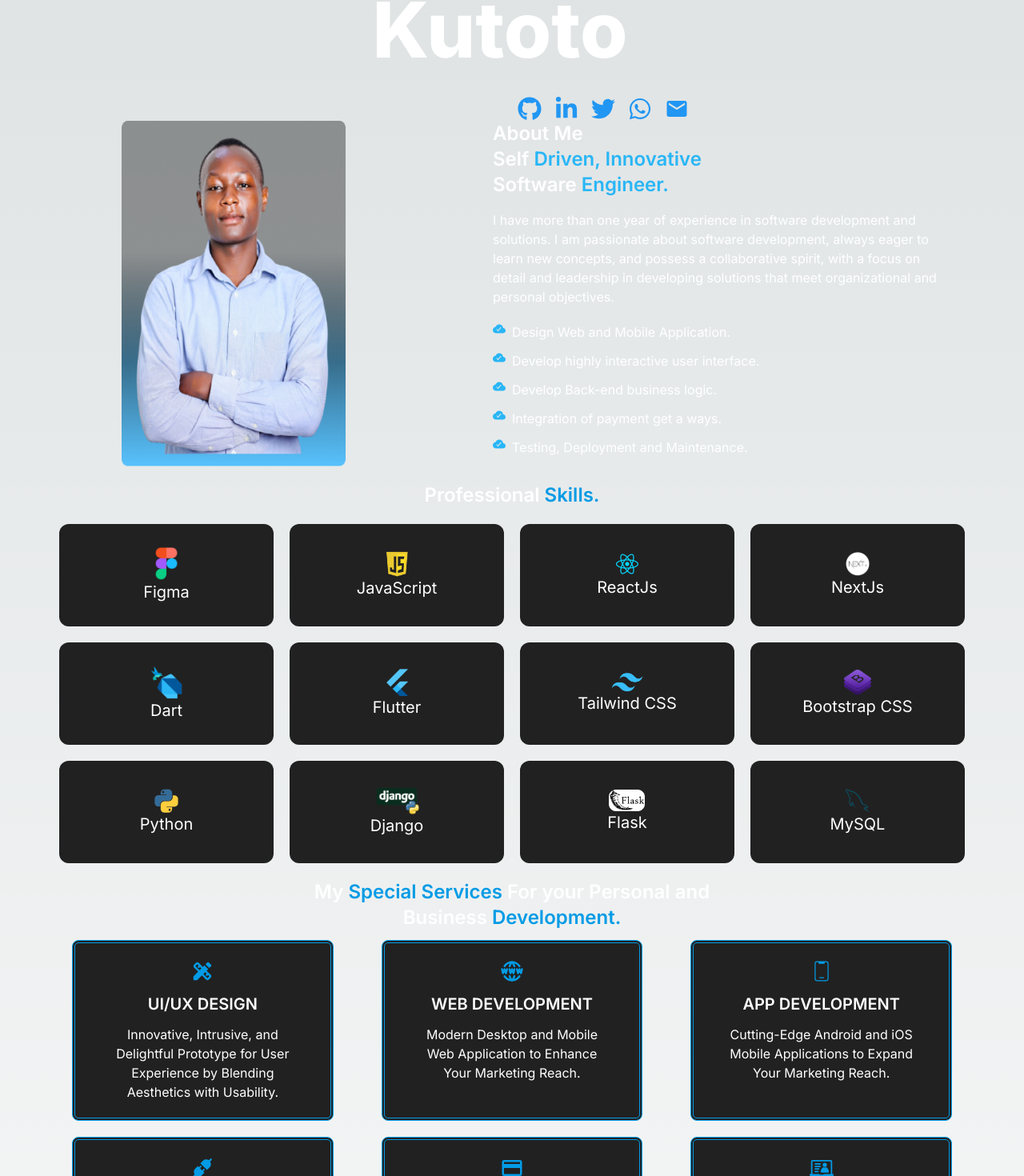
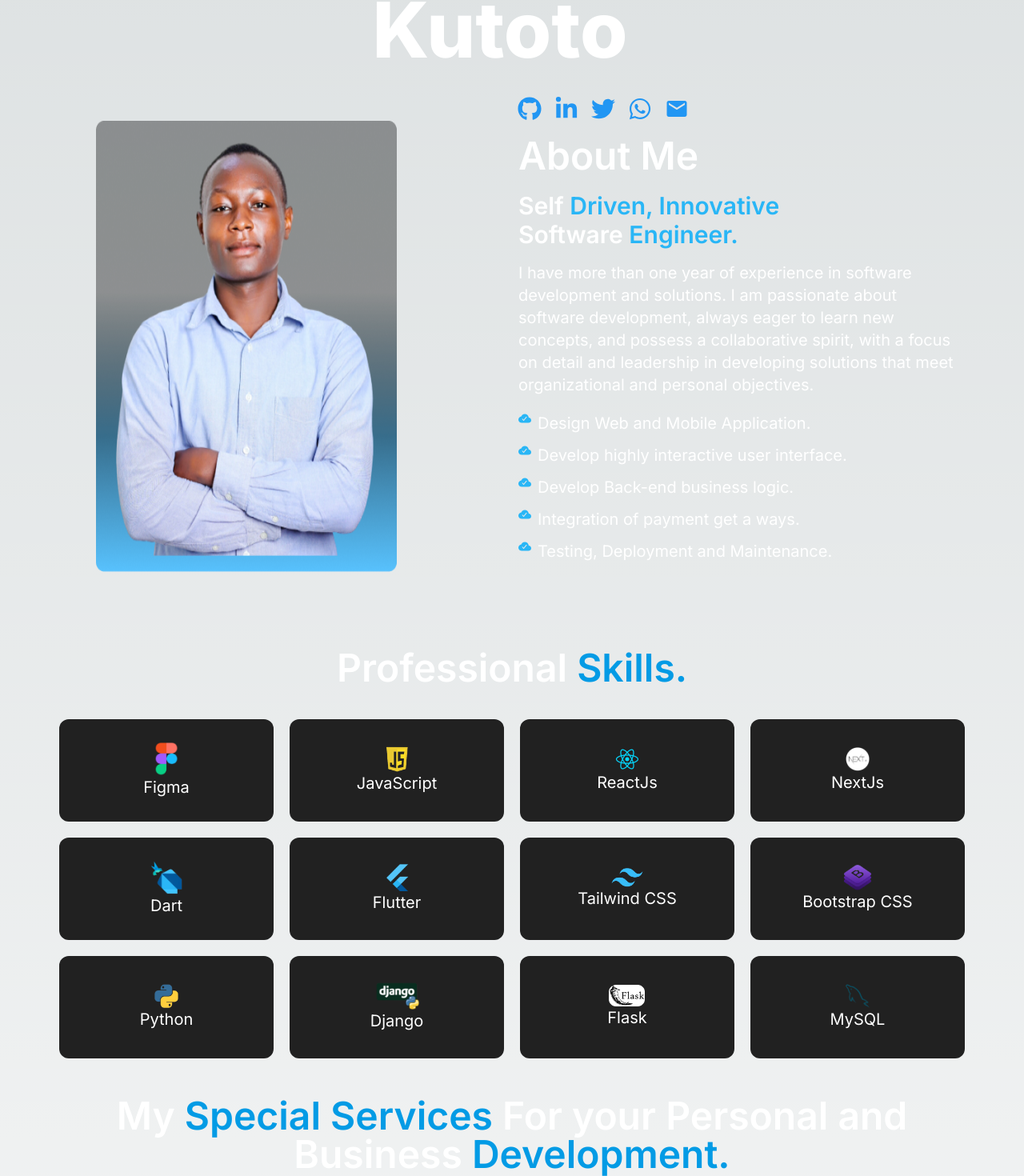
Before and after one commit to gilbert-ku/g.ku, a Next.js app: page / in a window 1280 px wide. Shown: the part 764-2234 px from the top of the page at 80% size. Built offline with nearby package versions, Linux system fonts and the light colour scheme; no server answers.

Commit message:
update font size for headline in project, about, services and skills

```diff
--- a/components/about/About.jsx
+++ b/components/about/About.jsx
@@ -5,7 +5,7 @@ import { IoCloudDoneSharp } from "react-icons/io5";
 const About = () => {
   return (
     <>
-        <section className='flex justify-center items-center mt-10 md:mt-0'>
+        <section className='flex justify-center items-center mt-10 md:mt-0 md:mb-24'>
             <div className=' lg:flex  justify-evenly' id='About'>
 
                 {/* image */}
@@ -14,19 +14,19 @@ const About = () => {
                     width={300}
                     height={300}
                     alt="profile image"
-                    className="px-5 md:pr-0 mt-5 lg:mt-0 hidden lg:block lg:ml-12"
+                    className="px-5 md:pr-0 mt-5 lg:mt-0 hidden lg:block lg:ml-12 w-auto h-auto"
                     loading="lazy"
                 />
 
                 {/* content div */}
-                <div className=' text-white lg:w-1/2 mx-5 lg:pl-20 '>
-                    <h1 className='text-xl md:text-2xl font-semibold text-center lg:text-start'>About Me</h1>
-                    <p className='text-xl text-center md:text-left md:text-2xl font-semibold'>
+                <div className=' text-white lg:w-1/2 mx-5 lg:pl-20 my-auto '>
+                    <h1 className='text-xl md:text-5xl font-semibold text-center lg:text-start md:my-5'>About Me</h1>
+                    <p className='text-xl text-center md:text-left md:text-3xl font-semibold'>
                         Self <span className='text-light-blue-400'>Driven, Innovative</span>
                         <br />
                         Software <span className='text-light-blue-400'>Engineer.</span>
                     </p>
-                    <div className=' text-white pt-4'>
+                    <div className=' text-white pt-4 md:text-xl'>
                         <p >
                         I have more than one year of experience in software development and solutions.
                         I am passionate about software development, always eager to learn new concepts,
@@ -36,11 +36,11 @@ const About = () => {
                     </div>
 
                     <ul className='pt-2'>
-                        <li className='flex my-1 lg:my-3'><IoCloudDoneSharp className='mr-2 text-light-blue-400'/> <span className=''>Design Web and Mobile Application.</span></li>
-                        <li className='flex my-1 lg:my-3'><IoCloudDoneSharp className='mr-2 text-light-blue-400'/> <span className=''>Develop highly interactive user interface.</span></li>{/* such us Mpesa, pay-pal, strip etc. */}
-                        <li className='flex my-1 lg:my-3'><IoCloudDoneSharp className='mr-2 text-light-blue-400'/> <span className=''>Develop Back-end business logic.</span> </li>
-                        <li className='flex my-1 lg:my-3'><IoCloudDoneSharp className='mr-2 text-light-blue-400'/> <span className=''> Integration of payment get a ways.</span></li>
-                        <li className='flex my-1 lg:my-3'><IoCloudDoneSharp className='mr-2 text-light-blue-400'/> <span className=''>Testing, Deployment and Maintenance.</span></li>
+                        <li className='flex my-1 lg:my-3'><IoCloudDoneSharp className='mr-2 text-light-blue-400'/> <span className='md:text-xl'>Design Web and Mobile Application.</span></li>
+                        <li className='flex my-1 lg:my-3'><IoCloudDoneSharp className='mr-2 text-light-blue-400'/> <span className='md:text-xl'>Develop highly interactive user interface.</span></li>{/* such us Mpesa, pay-pal, strip etc. */}
+                        <li className='flex my-1 lg:my-3'><IoCloudDoneSharp className='mr-2 text-light-blue-400'/> <span className='md:text-xl'>Develop Back-end business logic.</span> </li>
+                        <li className='flex my-1 lg:my-3'><IoCloudDoneSharp className='mr-2 text-light-blue-400'/> <span className='md:text-xl'> Integration of payment get a ways.</span></li>
+                        <li className='flex my-1 lg:my-3'><IoCloudDoneSharp className='mr-2 text-light-blue-400'/> <span className='md:text-xl'>Testing, Deployment and Maintenance.</span></li>
                     </ul>
                 </div>
             </div>
--- a/components/projects/Projects.jsx
+++ b/components/projects/Projects.jsx
@@ -7,7 +7,7 @@ const Projects = () => {
   return (
     <>
       <div className='text-white container mx-auto mt-5 md:mt-12' id='Projects'>
-        <h1 className=' mx-5 text-center text-xl md:text-2xl lg:text-3xl my-5 font-semibold'>
+        <h1 className=' mx-5 text-center text-xl md:text-3xl lg:text-5xl my-5 md:my-12 font-semibold'>
           Latest Works
           <br />
           Explore My Popular <span className='text-light-blue-600 '>Projects</span>
--- a/components/servicesOffered/Services.jsx
+++ b/components/servicesOffered/Services.jsx
@@ -9,8 +9,8 @@ const Services = () => {
   return (
     <>
     <div className='container mx-auto mt-5' id='Services'>
-      <div className='text-white'>
-        <h1 className='text-center text-xl md:text-2xl font-semibold mx-5'>
+      <div className='text-white my-3 md:my-8'>
+        <h1 className='text-center text-xl md:text-5xl font-semibold mx-5'>
           My <span className='text-light-blue-600'>Special Services</span> For your Personal and <br />Business <span className='text-light-blue-600'>Development.</span>
         </h1>
       </div>
--- a/components/skills/Skills.jsx
+++ b/components/skills/Skills.jsx
@@ -4,8 +4,8 @@ import Image from 'next/image'
 const Skills = () => {
   return (
     <>
-    <div className='mt-5 container mx-auto px-4 md:px-1 mb-3' id='Skills'>
-        <h1 className='text-2xl text-center text-white font-semibold mb-5'>Professional <span className='text-light-blue-600'>Skills.</span></h1>
+    <div className='mt-5 container mx-auto px-4 md:px-1 mb-3 md:my-12' id='Skills'>
+        <h1 className='text-2xl md:text-5xl text-center text-white font-semibold mb-5 md:my-10'>Professional <span className='text-light-blue-600'>Skills.</span></h1>
 
         <div className='text-white grid grid-cols-2 md:grid-cols-3 lg:grid-cols-4 gap-5'>
             <div className="bg-gray-900 p-4 h-32 flex justify-center items-center rounded-xl" >
```
